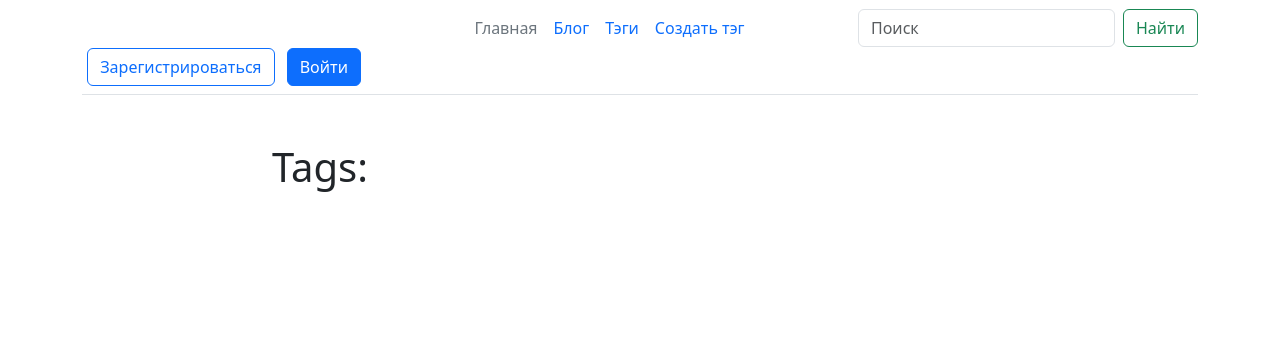
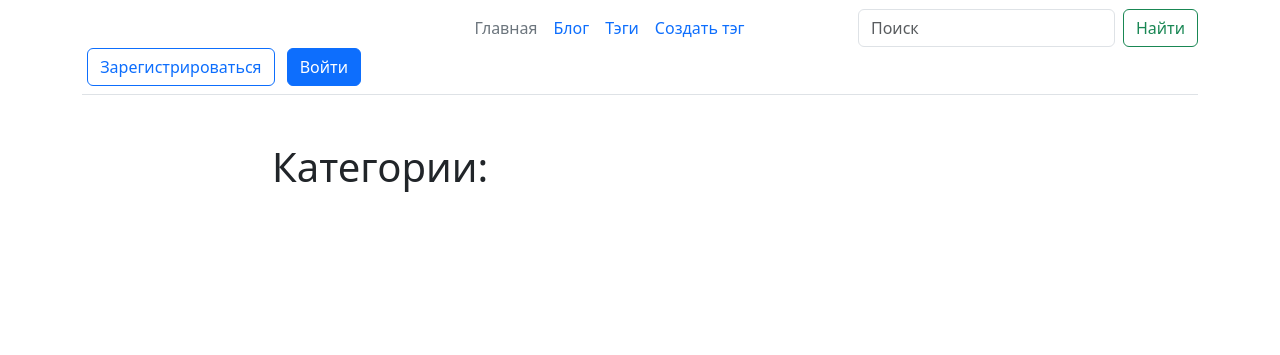
Before and after one commit to synthematik/django_blog, a Django app: page /blog/tags/ in a window 1280 px wide. Shown: the top 355 px of the page. Run offline with Django 4.2, Linux system fonts and the light colour scheme; data that the repository does not hold is empty.

Commit message:
Improved design

```diff
--- a/templates/blog/tags_list.html
+++ b/templates/blog/tags_list.html
@@ -2,13 +2,13 @@
 
 {% block title %}
 
-    Тэги - {{ block.super }}
+    Категории - {{ block.super }}
 
 {% endblock %}
 
 {% block body %}
 
-    <h1 class="mb-5">Tags:</h1>
+    <h1 class="mb-5">Категории:</h1>
 
     {% for tag in tags %}
         <h3><a href="{{ tag.get_absolute_url }}">{{ tag.title }}</a></h3>
```
